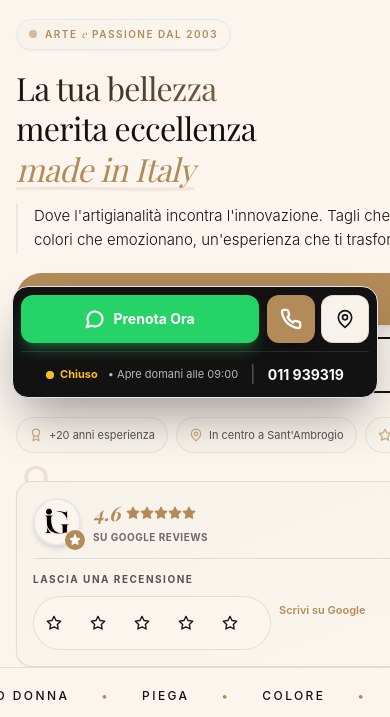
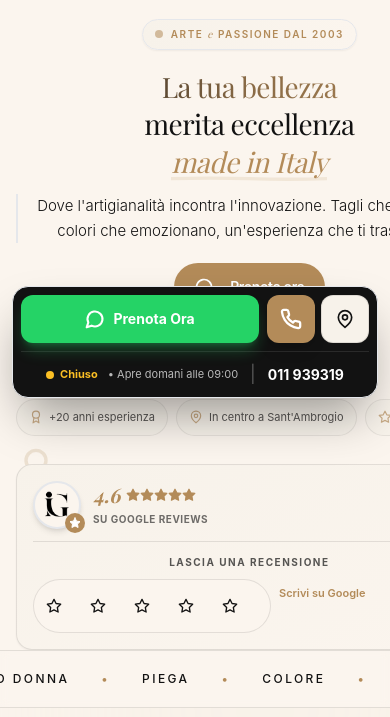
Before and after one commit to riccardo2121/f26, a React (Vite) app: page / in a window 390 px wide. Shown: the part 438-1155 px from the top of the page. Built offline with nearby package versions, Linux system fonts and the light colour scheme; a web font is replaced by a local one.

Commit message:
Update from user request

```diff
--- a/src/components/HeroSection.tsx
+++ b/src/components/HeroSection.tsx
@@ -37,14 +37,14 @@ export function HeroSection() {
 
       <div className="mx-auto max-w-[1400px] relative z-10 w-full">
         <div className="grid lg:grid-cols-12 gap-6 md:gap-12 items-center w-full">
-          <div className="lg:col-span-5 relative z-10 order-2 md:order-2 lg:order-1 reveal is-visible px-4 md:px-0 w-full">
+          <div className="lg:col-span-5 relative z-10 order-2 md:order-2 lg:order-1 reveal is-visible px-4 md:px-0 w-full text-center md:text-left">
             <div className="opacity-0 inline-flex items-center gap-2 px-3 py-1.5 md:px-4 md:py-2 rounded-full bg-gradient-to-r from-[var(--surface)] to-[var(--paper)] border border-[var(--accent)]/20 shadow-sm mb-5 md:mb-8 animate-fade-in group" style={{animationDelay: '0.1s'}}>
               <span className="w-2 h-2 rounded-full bg-[var(--accent)] animate-pulse"/>
               <span className="text-[10px] md:text-[11px] uppercase tracking-[0.15em] font-semibold text-[var(--accent)]">
                 Arte <span className="font-serif italic font-normal lowercase">e</span> Passione dal 2003
               </span>
             </div>
-            <h1 className="opacity-0 text-[2rem] leading-[1.15] sm:text-4xl md:text-6xl lg:text-7xl font-serif font-medium mb-4 md:mb-8 animate-fade-in" style={{animationDelay: '0.2s'}}>
+            <h1 className="opacity-0 text-[1.75rem] leading-[1.2] sm:text-4xl md:text-6xl lg:text-7xl font-serif font-medium mb-4 md:mb-8 animate-fade-in" style={{animationDelay: '0.2s'}}>
               <span className="block bg-gradient-to-r from-[var(--ink)] via-[var(--accent-dark)] to-[var(--accent)] bg-clip-text text-transparent">
                 La tua bellezza
               </span>
@@ -61,13 +61,13 @@ export function HeroSection() {
             <p className="opacity-0 text-[15px] md:text-xl font-light text-[var(--ink)]/70 mb-5 md:mb-6 max-w-md leading-relaxed animate-fade-in border-l-2 border-[var(--accent)]/30 pl-4" style={{animationDelay: '0.3s'}}>
               Dove l'artigianalità incontra l'innovazione. Tagli che esaltano, colori che emozionano, un'esperienza che ti trasforma.
             </p>
-            <div className="opacity-0 flex flex-col sm:flex-row gap-3 md:gap-4 animate-fade-in" style={{animationDelay: '0.4s'}}>
-              <Button href={salon.whatsapp} variant="accent" className="w-full sm:w-auto px-5 py-4 md:px-10 md:py-5 text-sm md:text-lg font-semibold group relative overflow-hidden shadow-lg shadow-[var(--accent)]/30 active:scale-[0.98] transition-transform">
+            <div className="opacity-0 grid grid-cols-2 sm:flex sm:flex-row gap-3 md:gap-4 animate-fade-in justify-items-center" style={{animationDelay: '0.4s'}}>
+              <Button href={salon.whatsapp} variant="accent" className="col-span-2 sm:col-span-1 px-4 py-3.5 md:px-10 md:py-5 text-sm md:text-lg font-semibold group relative overflow-hidden shadow-lg shadow-[var(--accent)]/30 active:scale-[0.98] transition-transform">
                 <span className="absolute inset-0 bg-gradient-to-r from-[var(--accent)] to-[var(--accent-dark)] opacity-0 group-hover:opacity-100 transition-opacity duration-300"></span>
                 <MessageCircle className="w-5 h-5 md:w-6 md:h-6 mr-2 md:mr-3 relative z-10 shrink-0" />
                 <span className="relative z-10">Prenota ora</span>
               </Button>
-              <Button href={`tel:${salon.phone.replace(/\s+/g,"")}`} variant="outline" className="w-full sm:w-auto px-5 py-4 md:px-8 md:py-4 text-sm md:text-base border-2 hover:bg-[var(--ink)] hover:text-[var(--paper)] transition-all duration-300 active:scale-[0.98]">
+              <Button href={`tel:${salon.phone.replace(/\s+/g,"")}`} variant="outline" className="col-span-2 sm:col-span-1 px-4 py-3.5 md:px-8 md:py-4 text-sm md:text-base border-2 hover:bg-[var(--ink)] hover:text-[var(--paper)] transition-all duration-300 active:scale-[0.98]">
                 <Phone className="w-4 h-4 mr-2 md:hidden shrink-0" />
                 <span>Chiama ora</span>
               </Button>
@@ -91,7 +91,7 @@ export function HeroSection() {
               </div>
             </div>
             {/* Reviews Card - Mobile optimized */}
-            <div className="mt-6 md:mt-10 p-4 md:p-5 rounded-2xl bg-gradient-to-br from-[var(--surface)] to-[var(--paper)] border border-[var(--line)] shadow-sm w-full md:max-w-sm">
+            <div className="mt-6 md:mt-10 p-4 md:p-5 rounded-2xl bg-gradient-to-br from-[var(--surface)] to-[var(--paper)] border border-[var(--line)] shadow-sm w-full">
               <div className="flex items-center gap-3 md:gap-4">
                 <div className="relative shrink-0">
                   <div className="w-12 h-12 md:w-14 md:h-14 rounded-full border-2 border-[var(--accent)]/30 bg-[var(--paper)] p-1.5 md:p-2 flex items-center justify-center shadow-md">
--- a/src/components/TeamSection.tsx
+++ b/src/components/TeamSection.tsx
@@ -1,7 +1,7 @@
 import { team } from "../content";
-import { ChevronRight, User, Award, Sparkles } from "lucide-react";
+import { ChevronRight, Calendar, Award, Sparkles } from "lucide-react";
 
-const teamIcons = [User, Award, Sparkles];
+const teamIcons = [Award, Sparkles, Calendar];
 
 export function TeamSection() {
   return (
--- a/src/content.ts
+++ b/src/content.ts
@@ -109,7 +109,7 @@ export const reviews: Review[] = [
 ];
 
 export const team: TeamMember[] = [
-  { name: "Gianni Giarratano", role: "Maestro Parrucchiere", text: "Con oltre 20 anni di esperienza, Gianni trasforma ogni taglio in un'opera d'arte. La sua passione per l'hair design e l'attenzione millimetrica lo rendono il punto di riferimento per chi cerca eccellenza." },
   { name: "Marianna Giarratano", role: "Directrice Creativa", text: "Visionaria del colore e alchimista dei trattamenti. Marianna ha il dono di leggere la personalità di ogni cliente e tradurla in sfumature che illuminano il volto." },
   { name: "Mimma", role: "Senior Stylist & Consulente", text: "Mimma non ascolta solo i tuoi desideri, li anticipa. Con sensibilità artistica e tecnica raffinata, crea esperienze personalizzate che fanno sentire ogni cliente unico." },
+  { name: "Caterina", role: "Accoglienza & Appuntamenti", text: "Il primo sorriso che incontri quando entri. Caterina gestisce gli appuntamenti con precisione e professionalità, trovando sempre la soluzione migliore per i tuoi impegni." },
 ];
```
